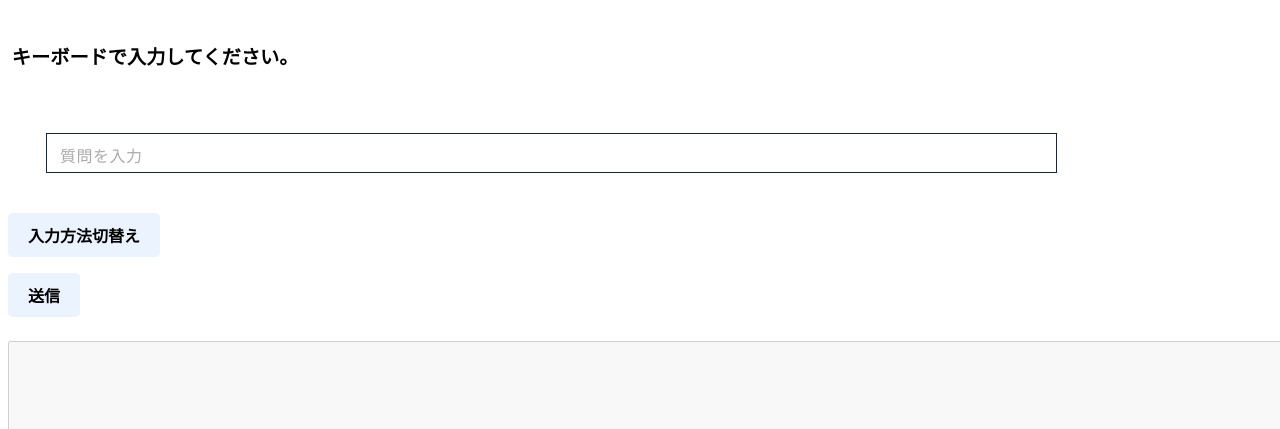
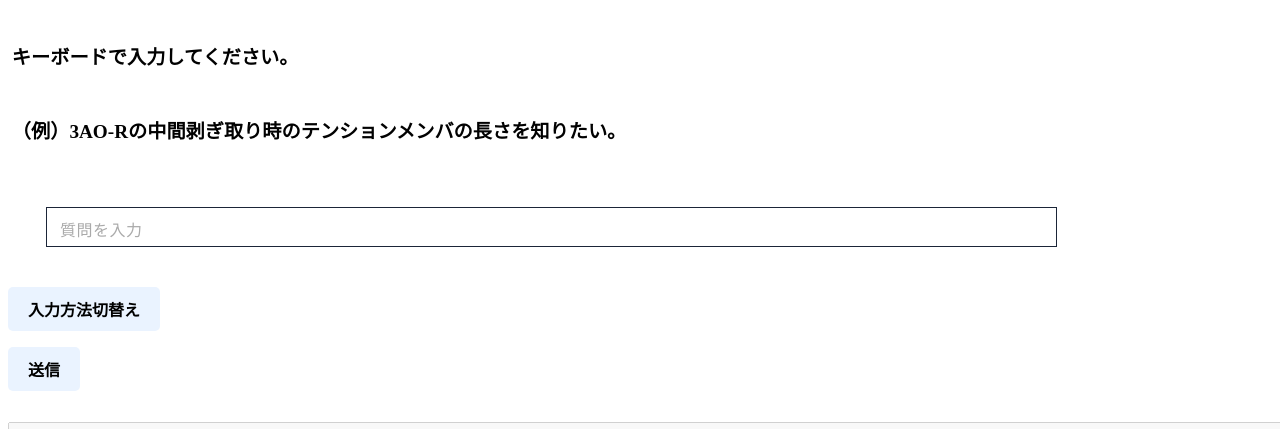
Before and after one commit to hiroenjoy/kensaku.aws, a plain HTML site: page index.html in a window 1280 px wide. Shown: the part 105-534 px from the top of the page. Drawn offline with nearby package versions, Linux system fonts and the light colour scheme.

Commit message:
Update index.html

```diff
--- a/index.html
+++ b/index.html
@@ -21,6 +21,10 @@
         <p id="exp1">キーボードで入力してください。</p>
     </div>
 
+    <div id="sample" class="moji1">
+        <p id="sample1">（例）3AO-Rの中間剥ぎ取り時のテンションメンバの長さを知りたい。</p>
+    </div>
+
     <div class="cp_iptxt">
         <p id="textInput">
             <input type="text" id="text" placeholder="" class="ef">
@@ -40,7 +44,8 @@
     <p><button id="toggleButton" type="button" class="button">入力方法切替え</button></p>
     <p><button id="startButton" type="button" style="display: none;" class="button">開始</button> <button id="stopButton" type="button" style="display: none;" class="button">停止</button></p>
     <p><button id="submitButton" type="button"class="button">送信</button></p>
-    <div id="check" class="moji1"></div>
+    <div id="check1" class="moji1"></div>
+    <div id="check2" class="moji1"></div>
     <div id="iframes"></div>
     <textarea id="response" cols=180 rows=50 disabled></textarea>
 </body>
```
